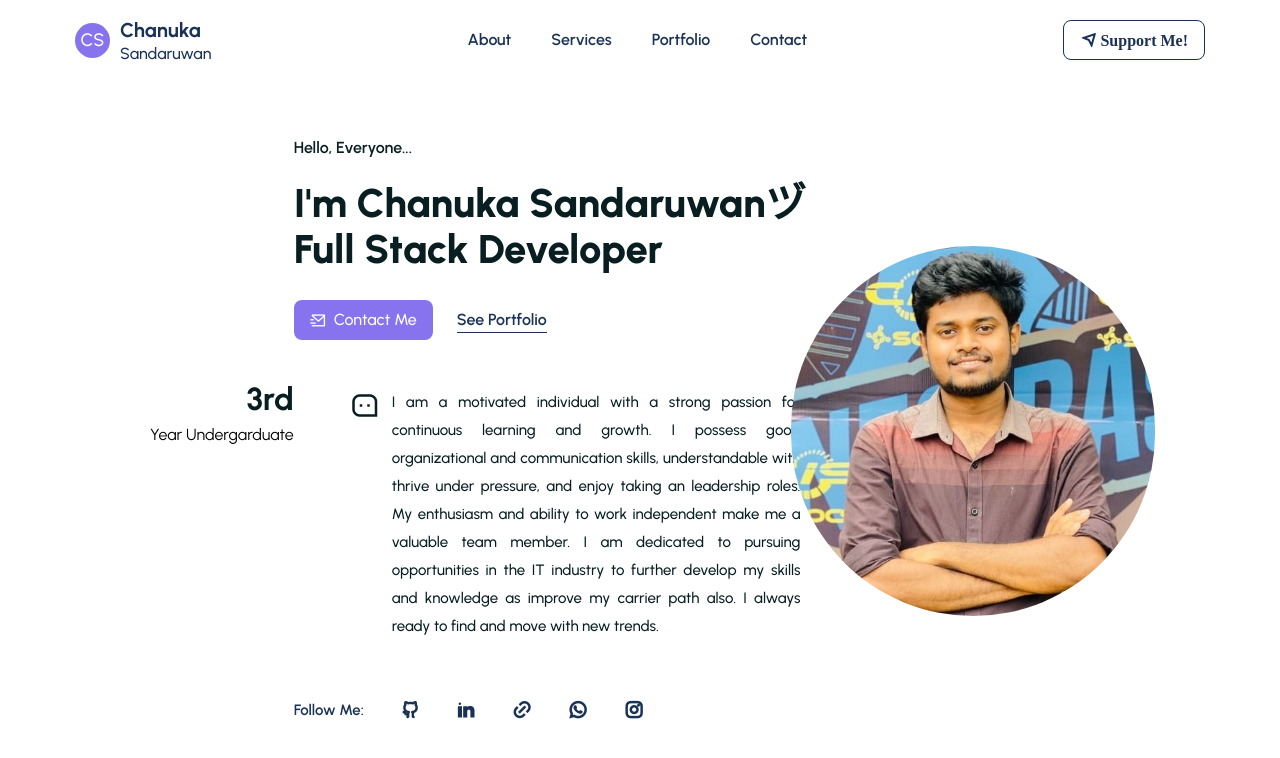
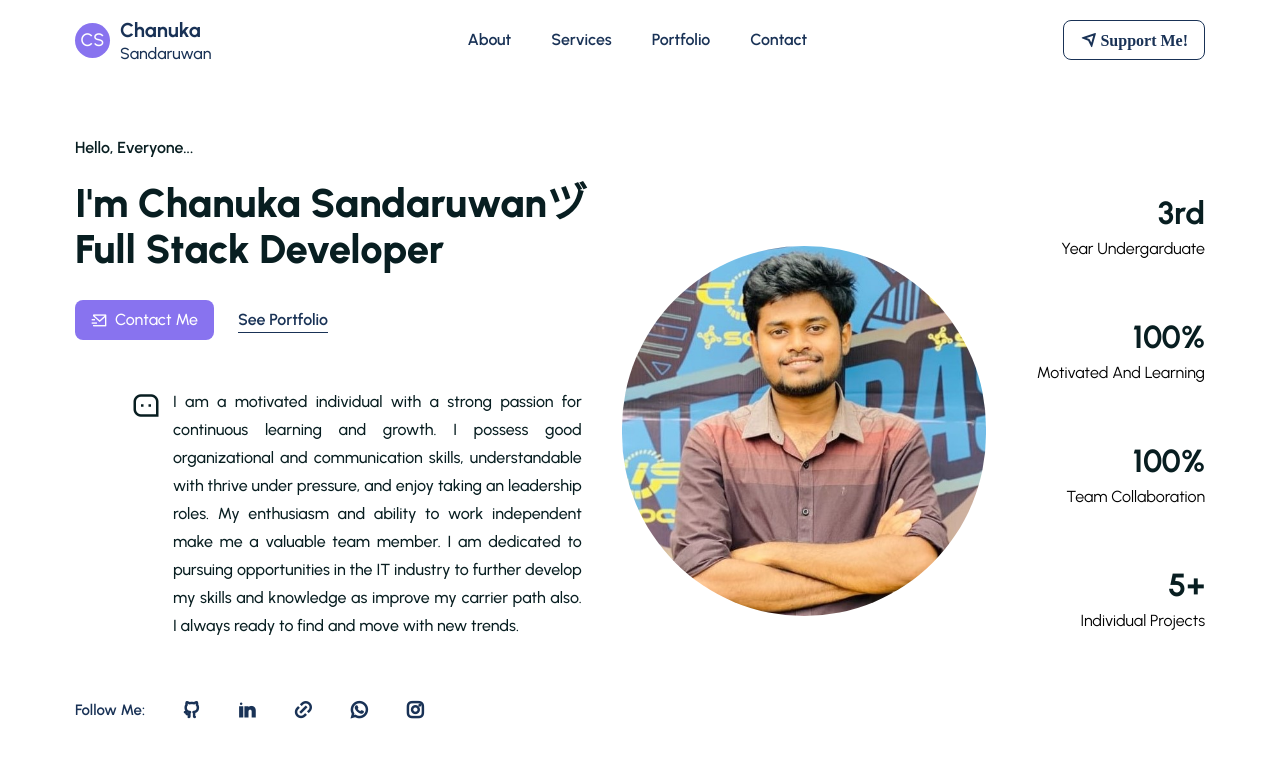
Before and after one commit to cswarnasooriya/Sandaruwan_Warnasooriya, a React (Vite) app in the folder my-portfolio/: page / in a window 1280 px wide. Shown: the top 758 px of the page. Built offline with nearby package versions, Linux system fonts and the light colour scheme.

Commit message:
Hero update

```diff
--- a/my-portfolio/src/assets/Components/UI/Hero.jsx
+++ b/my-portfolio/src/assets/Components/UI/Hero.jsx
@@ -8,7 +8,7 @@ const Hero = () => {
         <div className="md:flex md:flex-row sm:flex-col items-center justify-between">
             {/* left side content of the section */}
 
-            <div className="w-full md:basis-1/2 order-2 md:order-1">
+            <div className="w-full md:basis-1/2 ">
                 <h5
                 data-aos="fade-right"
                 data-aos-duration ="1500"
@@ -42,7 +42,7 @@ const Hero = () => {
                 <p
                 data-aos="fade-left"
                 data-aos-duration="1500"
-                className="flex text-headingColor gap-3 mt-12 text-[15px] font-[500] leading-7 sm:pl-14 sm:pr-10 text-justify"
+                className="flex text-headingColor gap-3 mt-12 text-[16px] font-[500] leading-7 sm:pl-14 sm:pr-10 text-justify"
                 >
 
                 <span>
@@ -91,15 +91,15 @@ const Hero = () => {
 
             {/* hero image */}
 
-            <div className="basis-1/3 sm:mt-0 mt-10 order-1">
+            <div className="basis-1/3 sm:mt-0 mt-10 ">
                 <figure className="items-center justify-center flex">
                     <img src={hero}
                     data-aos="fade-left"
-                    data-aos-duration="2000"
+                    data-aos-duration="1800"
                     data-aos-delay="300"
 
                     alt="hero image"
-                    className="rounded-full md:w-[500px] md:h-[370px] md:-ml-[100px] w-[350px] h-[350px]  "/>
+                    className="rounded-full md:w-[500px] justify-center md:h-[370px] w-[400px] h-[400px]  "/>
                 </figure>
             </div>
 
@@ -111,6 +111,33 @@ const Hero = () => {
                     </h2>
                     <h4>
                         Year Undergarduate
+                    </h4>
+                </div>
+
+                <div className="mb-10">
+                    <h2 className="text-headingColor font-[700] text-[32px]">
+                        <CountUp start={0} end={100} duration={2} suffix="%"/>
+                    </h2>
+                    <h4>
+                        Motivated And Learning
+                    </h4>
+                </div>
+
+                <div className="mb-10">
+                    <h2 className="text-headingColor font-[700] text-[32px]">
+                        <CountUp start={0} end={100} duration={2} suffix="%"/>
+                    </h2>
+                    <h4>
+                        Team Collaboration
+                    </h4>
+                </div>
+
+                <div className="mb-10">
+                    <h2 className="text-headingColor font-[700] text-[32px]">
+                        <CountUp start={0} end={5} duration={2} suffix="+"/>
+                    </h2>
+                    <h4>
+                        Individual Projects
                     </h4>
                 </div>
             </div>
```
